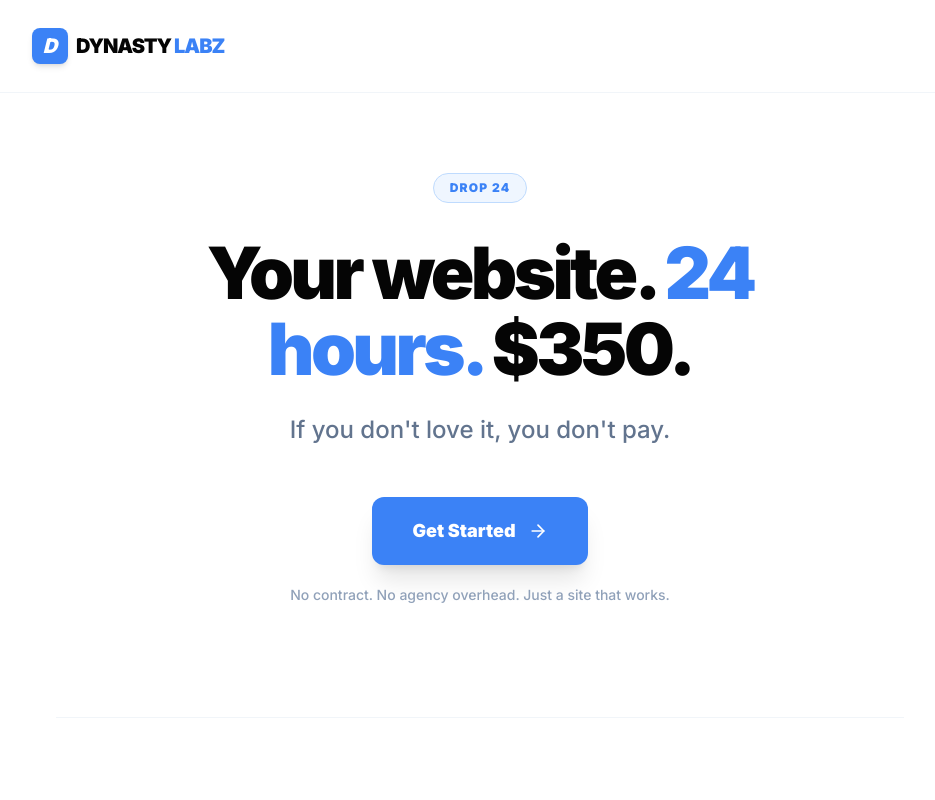
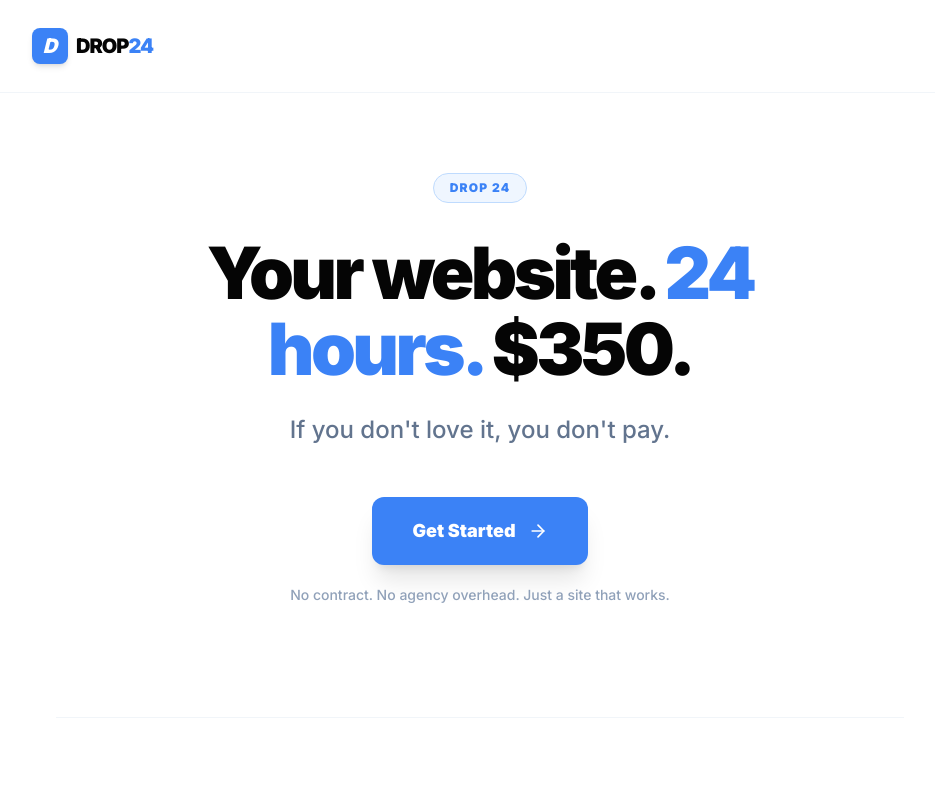
Before and after one commit to Crypto-Vidal/Planet-V, a Next.js app: page /drop-24 in a window 1280 px wide. Shown: the top 800 px of the page, without its empty margins (160-1095 px from the left). Built offline with nearby package versions, Linux system fonts and the light colour scheme.

Commit message:
Drop24: brand swap + Calendly link

```diff
--- a/src/app/(landing)/drop-24/page.tsx
+++ b/src/app/(landing)/drop-24/page.tsx
@@ -34,7 +34,7 @@ function Divider() {
 function CTAButton({ label = "Get Started" }: { label?: string }) {
   return (
     <a
-      href="/contact"
+      href="https://calendly.com/vcrypto1991/drop24-meeting"
       className="inline-flex items-center gap-3 px-10 py-5 rounded-xl font-black text-lg text-white transition-all shadow-xl group"
       style={{ backgroundColor: BLUE }}
     >
@@ -97,10 +97,7 @@ export default function Drop24Page() {
           >
             D
           </div>
-          <span className="text-xl font-black tracking-tighter text-[#050505] uppercase">
-            Dynasty{" "}
-            <span style={{ color: BLUE }}>Labz</span>
-          </span>
+          <span className="text-xl font-black tracking-tighter text-[#050505] uppercase">Drop<span style={{ color: BLUE }}>24</span></span>
         </div>
       </header>
 
```
